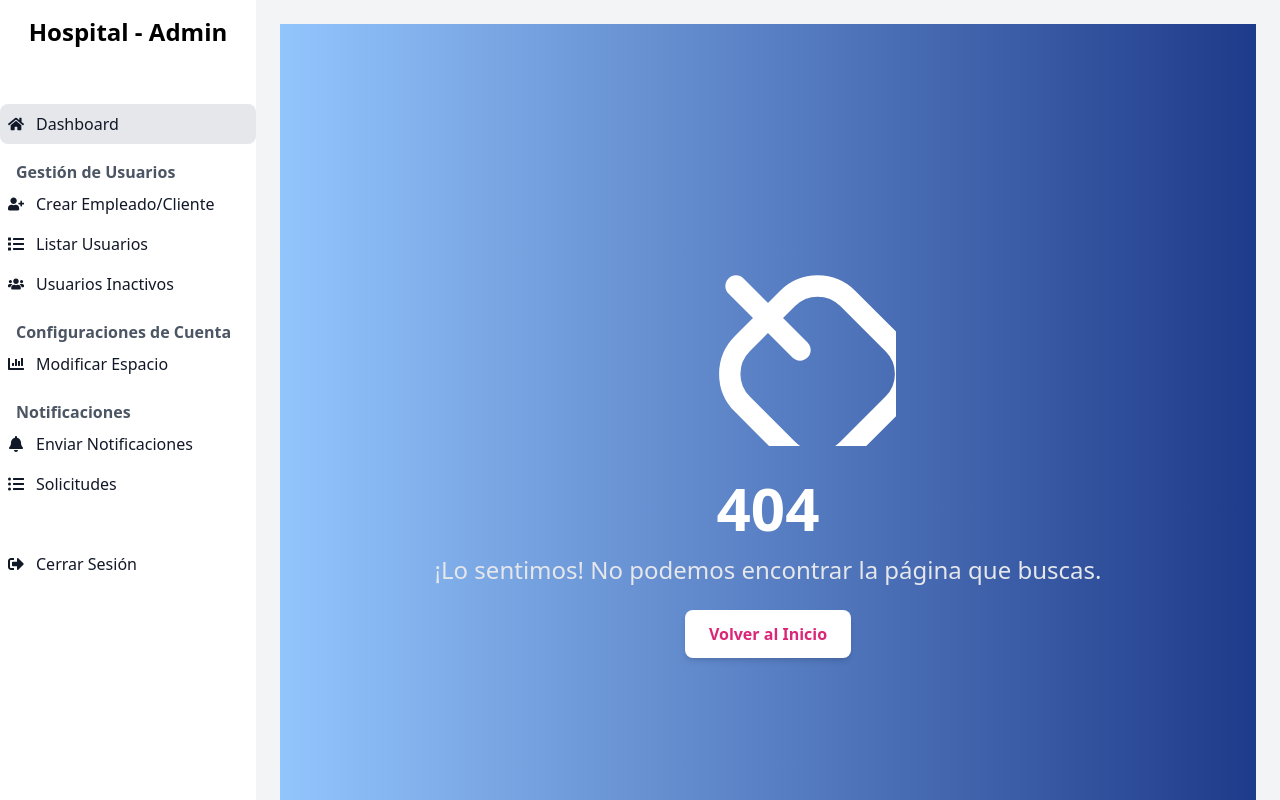
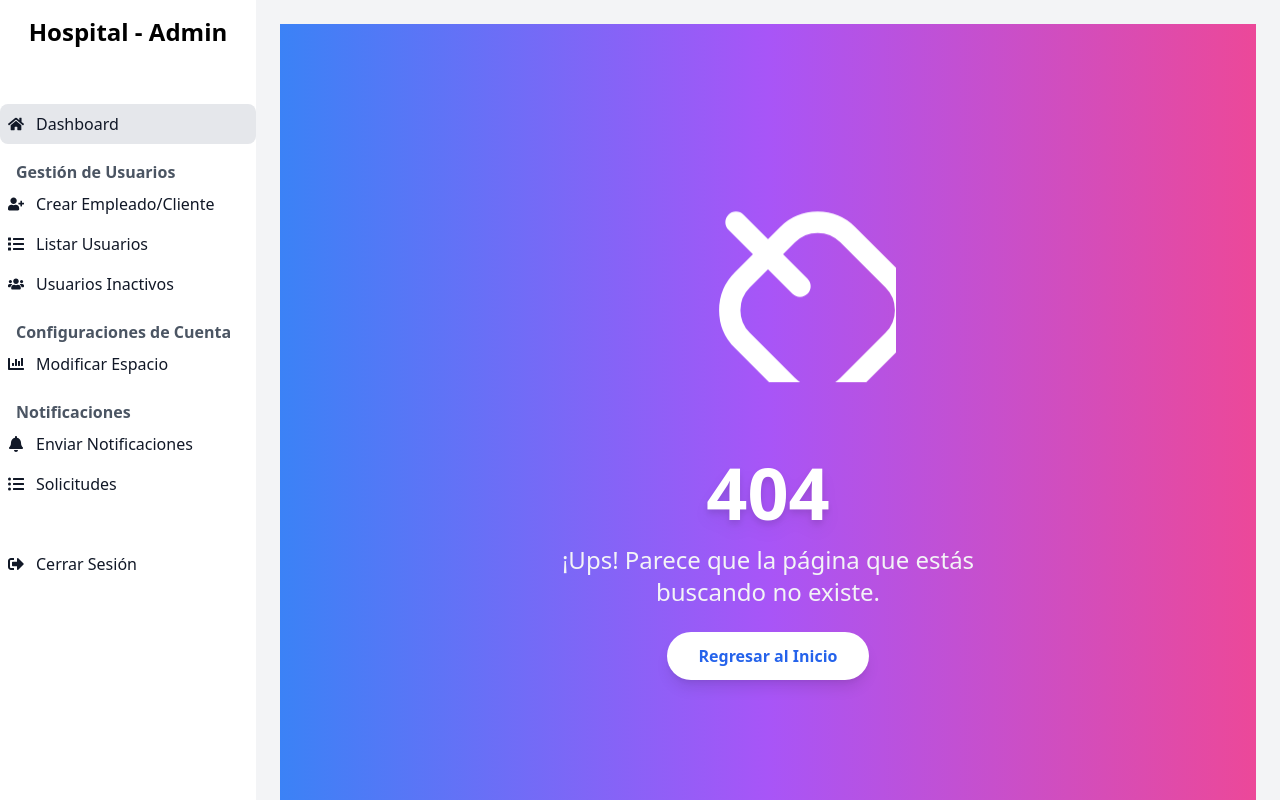
Before and after one commit to martinfdev/Bases2, a React (Vite) app in the folder hospital/: page /admin/dashboard in a window 1280 px wide. Built offline with nearby package versions, Linux system fonts and the light colour scheme; sample sign-in values are in the browser's storage.

Commit message:
[UPDATE] fixing animation and display

```diff
--- a/hospital/src/pages/NotFound.jsx
+++ b/hospital/src/pages/NotFound.jsx
@@ -1,32 +1,37 @@
-
 import { Link } from 'react-router-dom'
 
 const NotFound = () => {
   return (
-    <div className="flex flex-col items-center justify-center min-h-screen bg-gradient-to-r from-blue-300 to-blue-900 p-4">
-      {/* SVG Inline con animación de rotación */}
+    <div className="flex flex-col items-center justify-center h-lvh bg-gradient-to-r from-blue-500 via-purple-500 to-pink-500 animate-gradient-x p-4">
+      {/* SVG con animation */}
       <svg
         xmlns="http://www.w3.org/2000/svg"
-        className="w-64 h-64 text-white mb-8 animate-spin-slow"
+        className="w-64 h-64 text-white mb-8 animate-bounce"
         fill="none"
         viewBox="0 0 24 24"
         stroke="currentColor"
         strokeWidth={2}
+        aria-hidden="true"
       >
-        <path strokeLinecap="round" strokeLinejoin="round" d="M13.828 10.172a4 4 0 015.656 0l4.242 4.242a4 4 0 010 5.656l-4.242 4.242a4 4 0 01-5.656 0l-4.242-4.242a4 4 0 010-5.656l4.242-4.242z" />
+        <path
+          strokeLinecap="round"
+          strokeLinejoin="round"
+          d="M13.828 10.172a4 4 0 015.656 0l4.242 4.242a4 4 0 010 5.656l-4.242 4.242a4 4 0 01-5.656 0l-4.242-4.242a4 4 0 010-5.656l4.242-4.242z"
+        />
         <path strokeLinecap="round" strokeLinejoin="round" d="M9 9l6 6" />
       </svg>
 
-      {/* Texto Principal */}
-      <h1 className="text-6xl font-extrabold text-white mb-4">404</h1>
-      <p className="text-2xl text-gray-200 mb-6">¡Lo sentimos! No podemos encontrar la página que buscas.</p>
+      {/* Título */}
+      <h1 className="text-7xl font-extrabold text-white mb-4 drop-shadow-lg">404</h1>
+      <p className="text-2xl text-gray-100 mb-6 text-center max-w-lg">
+        ¡Ups! Parece que la página que estás buscando no existe.
+      </p>
 
-      {/* Botón de Retorno */}
       <Link
         to="/"
-        className="px-6 py-3 bg-white text-pink-600 font-semibold rounded-lg shadow-md hover:bg-gray-100 transition duration-300"
+        className="px-8 py-3 bg-white text-blue-600 font-bold rounded-full shadow-lg hover:bg-gray-100 hover:shadow-2xl transition-all duration-300"
       >
-        Volver al Inicio
+        Regresar al Inicio
       </Link>
     </div>
   )
```
